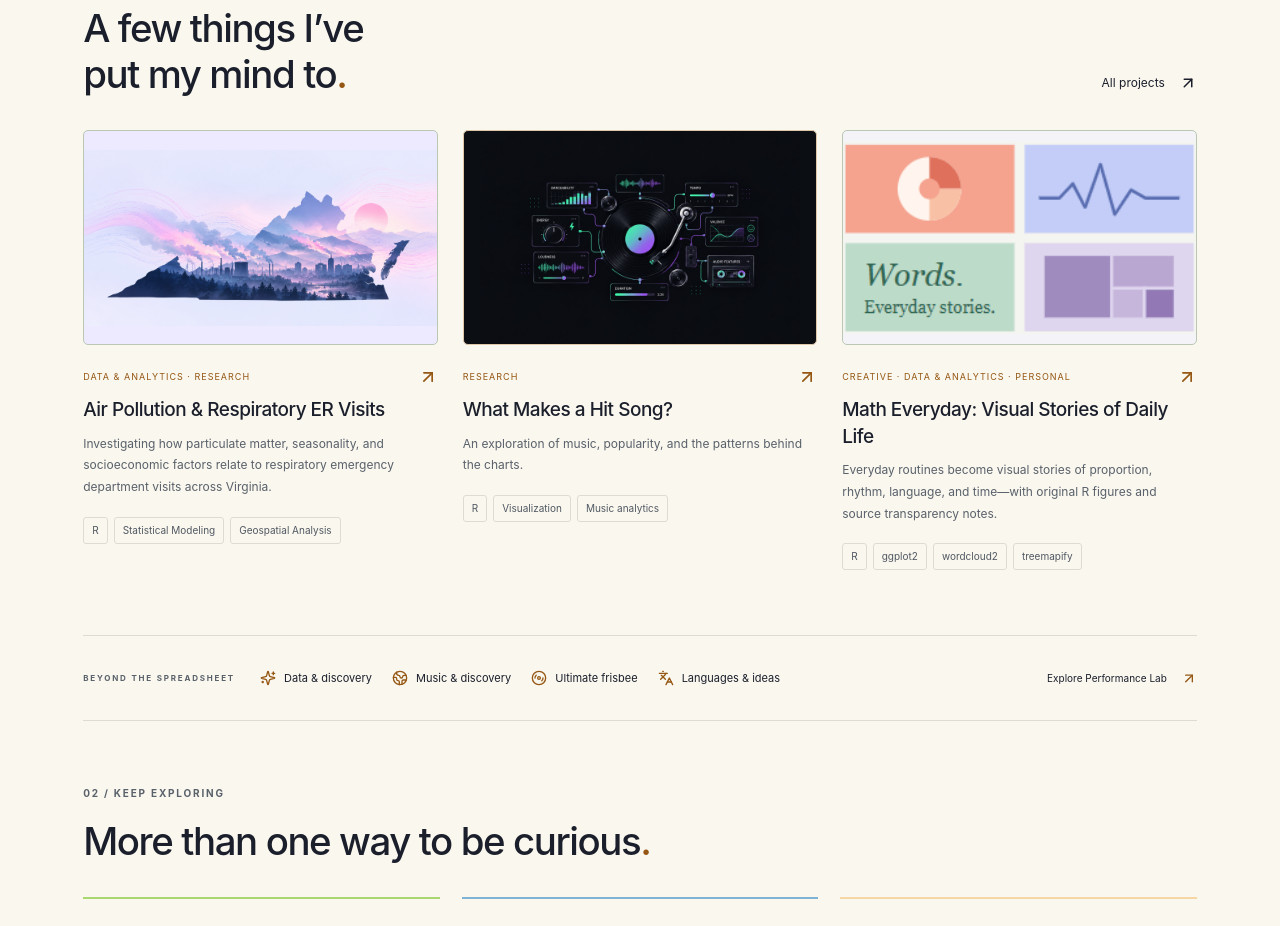
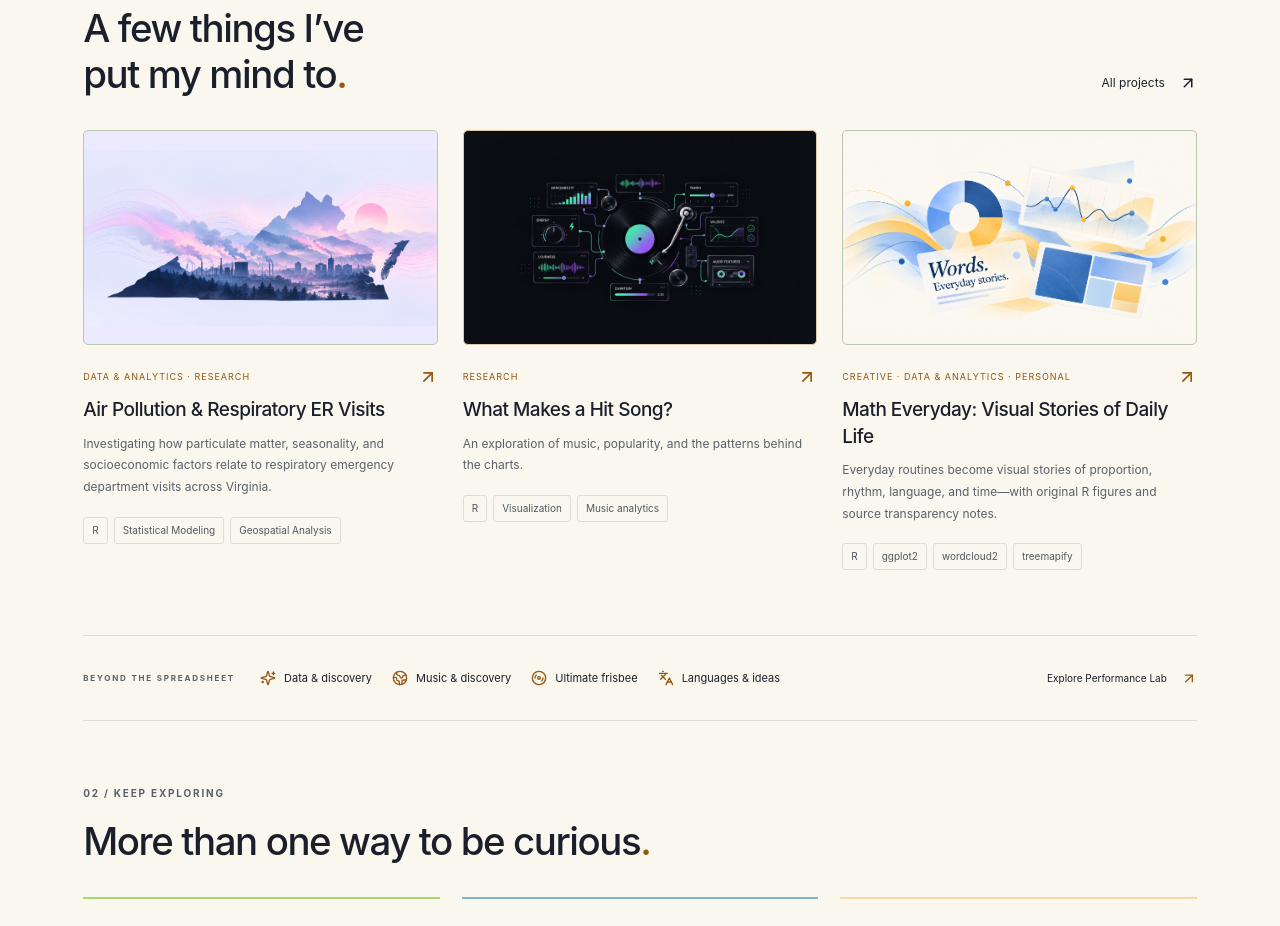
Before and after one commit to MrHim0thy/kianthomasbeer.com, a React (Vite) app: page /#/ in a window 1280 px wide. Shown: the part 940-1866 px from the top of the page. Built offline with nearby package versions, Linux system fonts and the light colour scheme.

Commit message:
math eveeryday thumbnail

```diff
--- a/src/content/projects.ts
+++ b/src/content/projects.ts
@@ -38,7 +38,7 @@ const projectEntries: Project[] = [
     tools: ['R', 'ggplot2', 'wordcloud2', 'treemapify'],
     number: '05',
     kind: 'math-everyday',
-    illustration: { src: '/images/projects/math-everyday-four-panel.png', alt: 'Four-panel concept graphic with a pie chart, heart-rate line, typography, and treemap; illustrative, not measured data', width: 271, height: 148, background: '#f4f3f7' },
+    illustration: { src: '/images/projects/math-everyday-thumbnail.png', alt: 'Blue-and-gold concept artwork featuring a donut chart, line graph, typography, and treemap; illustrative, not measured data', width: 1670, height: 941, background: '#faf7ef' },
     displayOrder: 5,
   },
   {
```
Also changed, not shown: public/images/projects/math-everyday-thumbnail.png (added).
